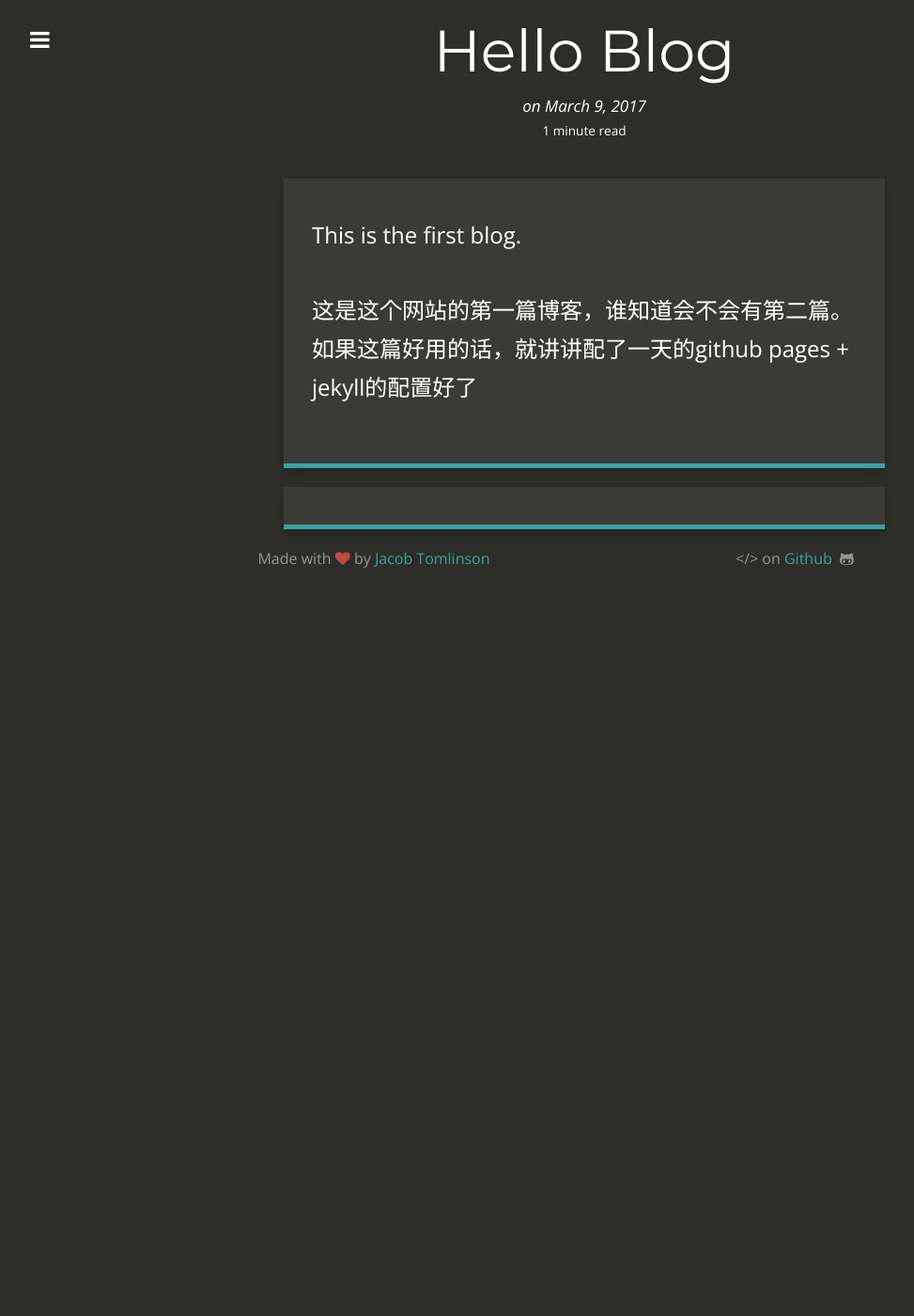
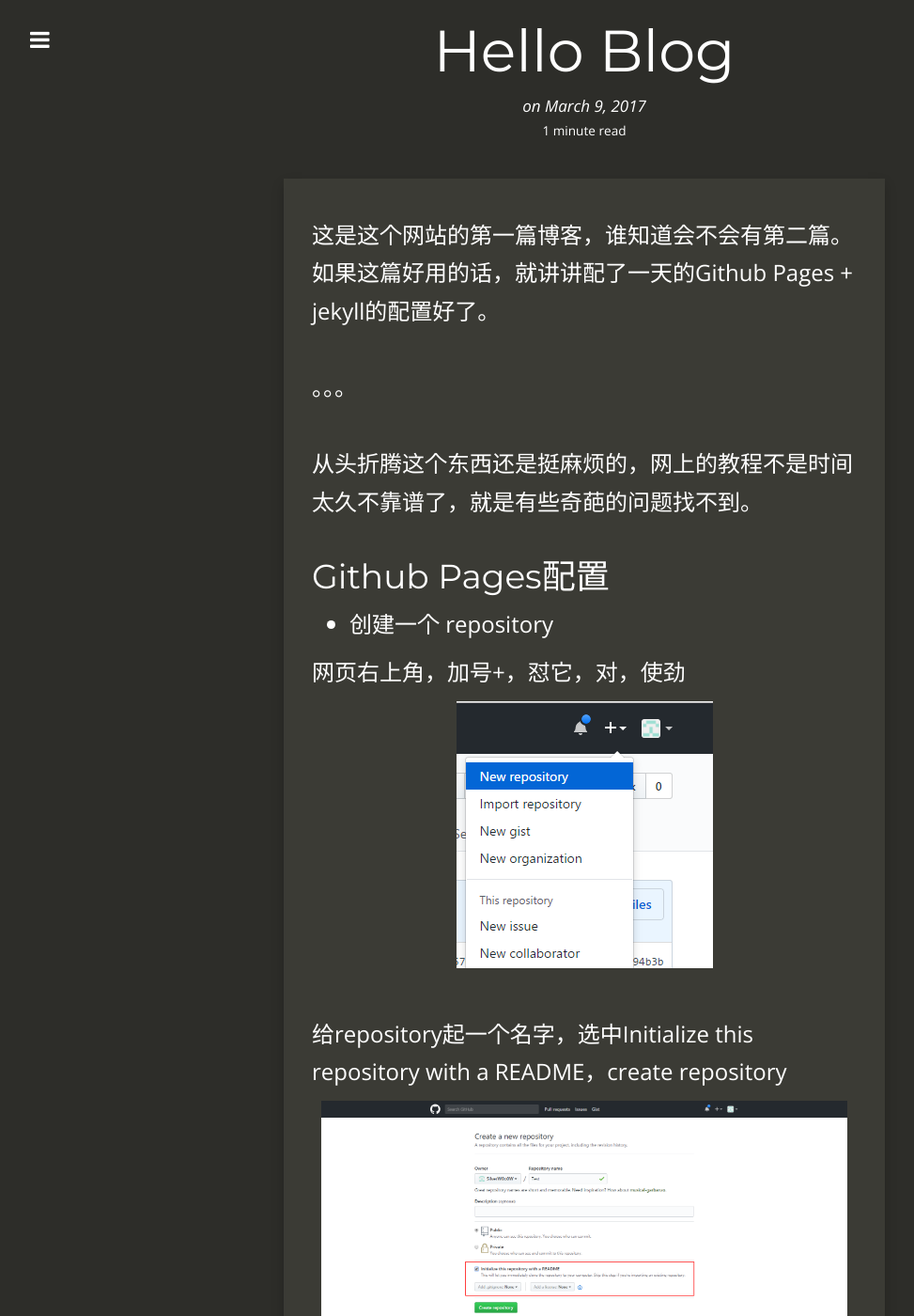
Before and after one commit to SilverW0o0W/Blog, a Jekyll site: the page built from _posts/2017-03-09-Hello-Blog.md, in a window 1280 px wide and 1400 px high. Shown: the whole window at 94% size, without its empty margins (18-991 px from the left). Built offline with Jekyll 4.4.1, drawn with Linux system fonts in a browser that asks for light colours; nearby versions of some CDN libraries; some of the changed text lies outside the part shown.

Commit message:
Blog update

```diff
--- a/_posts/2017-03-09-Hello-Blog.md
+++ b/_posts/2017-03-09-Hello-Blog.md
@@ -2,6 +2,26 @@
 layout: post
 title: Hello Blog
 ---
-This is the first blog.
+这是这个网站的第一篇博客，谁知道会不会有第二篇。如果这篇好用的话，就讲讲配了一天的Github Pages + jekyll的配置好了。
 
-这是这个网站的第一篇博客，谁知道会不会有第二篇。如果这篇好用的话，就讲讲配了一天的github pages + jekyll的配置好了
+。。。
+
+从头折腾这个东西还是挺麻烦的，网上的教程不是时间太久不靠谱了，就是有些奇葩的问题找不到。
+
+## Github Pages配置
+  * 创建一个 repository
+
+网页右上角，加号+，怼它，对，使劲
+![1](/resource/2017-03-09-Hello-Blog/1.png)
+
+给repository起一个名字，选中Initialize this repository with a README，create repository
+![2](/resource/2017-03-09-Hello-Blog/2.png)
+
+ * 设置repository setting
+找到repository setting，眼神不大好使，找了好几秒(((φ(◎ロ◎;)φ)))
+![3](/resource/2017-03-09-Hello-Blog/3.png)
+打开setting页面之后直接翻到底部，找到Github Pages选项卡
+source选择master branch，点击save
+![4](/resource/2017-03-09-Hello-Blog/4.png)
+save之后，选项卡中会出现提示，生成了Github Pages的URL：https://silverw0o0w.github.io/Test/
+![5](/resource/2017-03-09-Hello-Blog/5.png)
```
Also changed, not shown: resource/2017-03-09-Hello-Blog/1.png (added), resource/2017-03-09-Hello-Blog/2.png (added), resource/2017-03-09-Hello-Blog/3.png (added), resource/2017-03-09-Hello-Blog/4.png (added), resource/2017-03-09-Hello-Blog/5.png (added).
